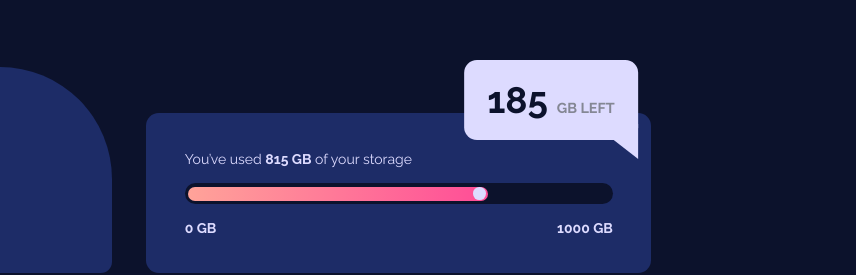
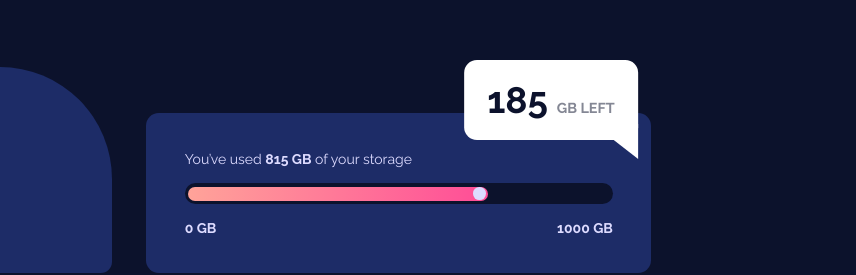
Before and after one commit to obaryo/Fylo-Data-Storage-Component-master, a plain HTML site: page index.html in a window 1280 px wide. Shown: the part 230-505 px from the top of the page, 424-1280 px from the left. Drawn offline with Linux system fonts and the light colour scheme.

Commit message:
changed floating box color

```diff
--- a/style.css
+++ b/style.css
@@ -4,6 +4,7 @@
     hsl(6, 100%, 80%),
     hsl(335, 100%, 65%)
   );
+  --clr-white: hsl(0, 0%, 100%);
   --clr-pale-blue: hsl(243, 100%, 93%);
   --clr-grayish-blue: hsl(229, 7%, 55%);
   --clr-dark-blue: hsl(228, 56%, 26%);
@@ -102,7 +103,7 @@ main {
   position: absolute;
   margin: 0 auto;
   width: 50%;
-  background: var(--clr-pale-blue);
+  background: var(--clr-white);
   color: var(--clr-vdark-blue);
   border-radius: 0.8rem;
   transform: translate(-50%, 0);
@@ -156,7 +157,7 @@ main {
     right: 0;
     margin-bottom: -11%;
     border-bottom: 2.1875rem solid transparent;
-    border-right: 2.8125rem solid var(--clr-pale-blue);
+    border-right: 2.8125rem solid var(--clr-white);
   }
   .floating--box--container {
     padding-block: 1.125rem;
```
